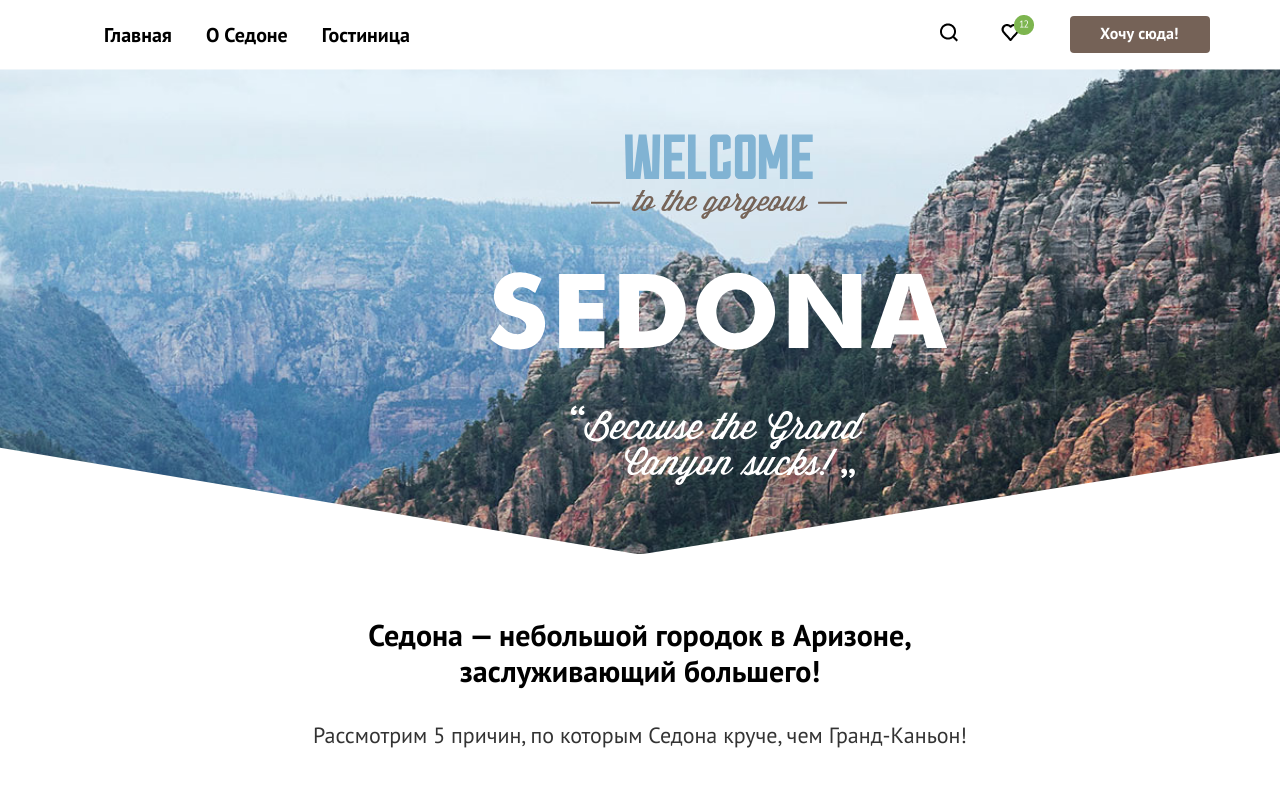
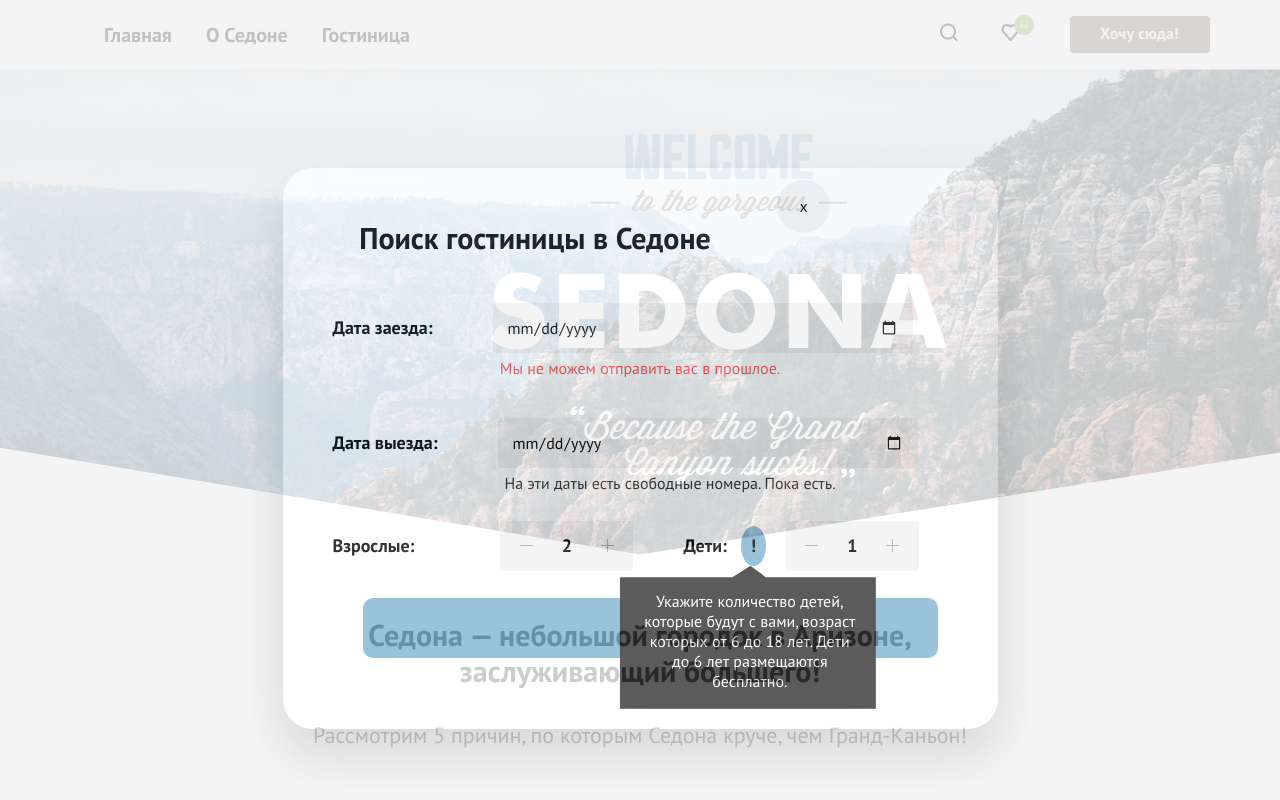
Before and after one commit to Jahaid/DossierHTMLacademie, a plain HTML site: page modal.html in a window 1280 px wide. Shown: the top 800 px of the page. Drawn offline with Linux system fonts and the light colour scheme.

Commit message:
modal-page

```diff
--- a/modal.html
+++ b/modal.html
@@ -157,6 +157,7 @@
                     </div>
                     <div class="form-block">
                         <h2 class="form-name">Дети:</h2>
+                        <h2 class="form-name cercle">!</h2>
                         <div class="compteur dis">
                             <img src="images/moin.svg" alt="">
                             <h2 class="nombre">1</h2>
--- a/styles.css
+++ b/styles.css
@@ -818,7 +818,7 @@ label p{
 
 #modal{
     position:fixed;
-    visibility: hidden;
+    visibility:visible;
     top:0;
     left:0;
     bottom: 0;
@@ -873,7 +873,7 @@ label p{
 }
 #modal form .firstlabel{
     position: relative;
-    left: 18px;
+    left: 0;
     top: -5px;
     font-size: 16px;
     font-weight: 400;
@@ -883,7 +883,7 @@ label p{
 #modal form .label{
     color: rgba(51, 51, 51, 1);
     position: relative;
-    left: 50px;
+    left: 30px;
     top: -5px;
 }
 
@@ -898,21 +898,12 @@ label p{
     margin-top: 40px;
     margin-left: 80px;
 }
-#modal:target{
-    visibility:visible;
-  }
   .form-block{
     display: flex;
     align-items: center;
-    padding-left: 70px;
+    padding-left: 50px;
     margin-top: 25px;
 
-  }
-  .form-block h2{
-    font-size: 18px;
-    font-weight: 700;
-    line-height: 40px;
-    color: rgba(0, 0, 0, 1);
   }
   .form-name{
     font-size: 18px;
@@ -927,7 +918,6 @@ label p{
 
 }
 .compteur{
-   background-color: #000;
    display: flex;
    justify-content: space-around;
    align-items: center;
@@ -940,8 +930,15 @@ label p{
    margin-left: 86px;
 
 }
+.compteur .nombre{
+    color:
+    rgba(0, 0, 0, 1);
+    font-size: 18px;
+    font-weight: 700;
+    line-height: 40px;
+}
 .dis{
-    margin-left: 40px;
+    margin-left: 20px;
 }
 .btn-close{
     position: absolute;
@@ -954,6 +951,39 @@ label p{
     height: 53px;
     color:  rgba(0, 0, 0, 1);
 }
+.cercle{
+    position: relative;
+    width: 25px;
+    height: 25px;
+    background-color: rgba(131, 179, 211, 1);
+    border-radius: 100%;
+    border: none;
+    margin-left: 14px;
+    padding-bottom: 40px;
+}
+.cercle::after{
+    content: "Укажите количество детей, которые будут с вами, возраст которых от 6 до 18 лет. Дети до 6 лет размещаются бесплатно.";
+    width: 256px;
+    height: 143px;
+    color: rgba(255, 255, 255, 1);
+    display: inline-block;
+    padding-top: 25px;
+    padding-left: 22px;
+    padding-right: 18px;
+
+    font-size: 16px;
+    font-weight: 400;
+    line-height: 20px;
+    background-color: rgba(51, 51, 51, 1);
+    box-shadow: 0px 15px 30px 0px rgba(0, 0, 0, 0.3);
+
+    position: absolute;
+    top: 40px;
+    right: -110px;
+    clip-path: polygon(51% 0, 57% 8%,
+        100% 8%, 100% 100%, 0 100%, 0 8%, 44% 8%);
+
+}
 
 
 
```
Also changed, not shown: images/info 1.png (added).
